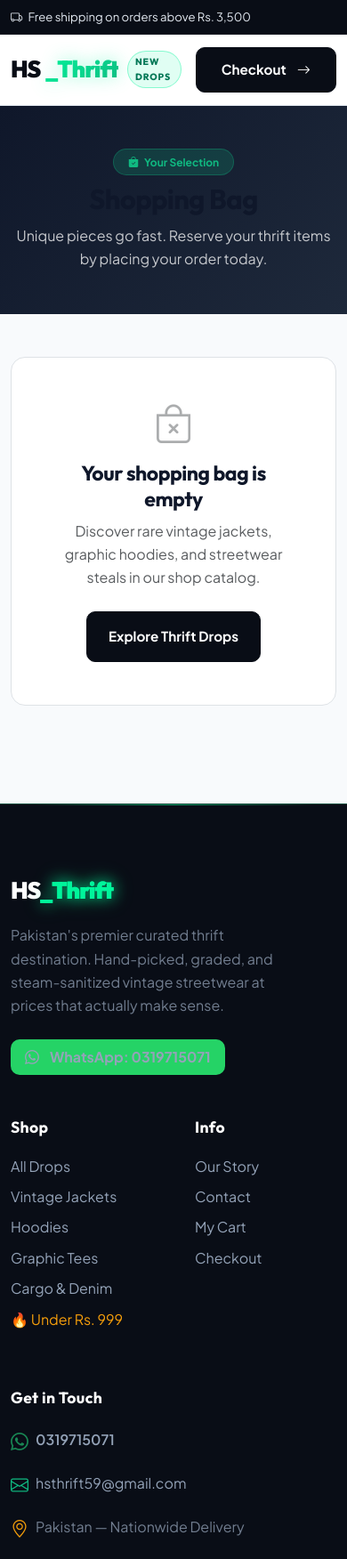
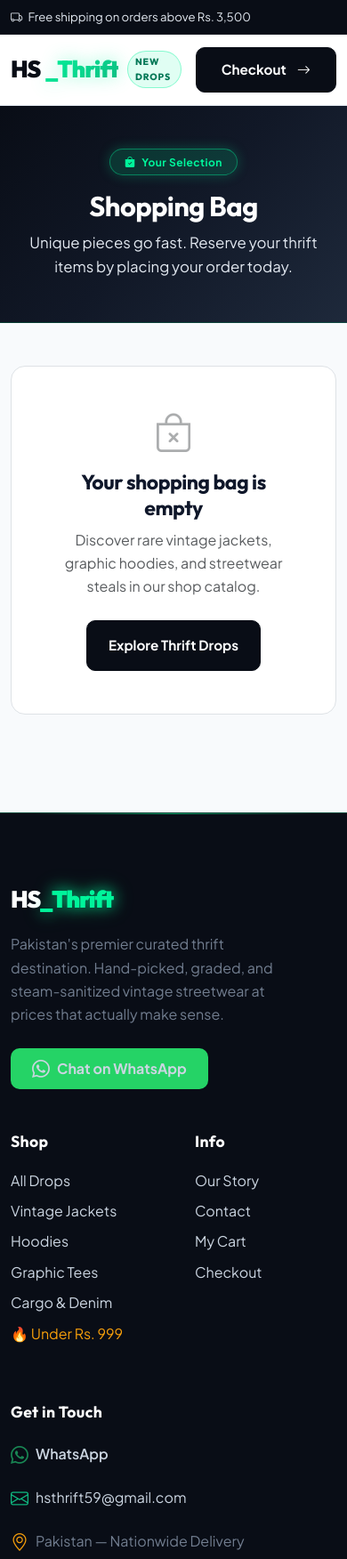
Before and after one commit to Haroon-World/HS_Thrift, a website: page public/cart.html in a window 390 px wide. Shown: the top 1752 px of the page at 89% size. Drawn offline with nearby package versions, Linux system fonts and the light colour scheme; no server answers.

Commit message:
fix: resolve dark heading contrast across site and remove phone number from footers

```diff
--- a/public/cart.html
+++ b/public/cart.html
@@ -23,7 +23,7 @@
   <link rel="stylesheet" href="https://cdn.jsdelivr.net/npm/bootstrap-icons@1.11.3/font/bootstrap-icons.min.css">
 
   <!-- Theme -->
-  <link rel="stylesheet" href="css/luxury-theme.css?v=1.3">
+  <link rel="stylesheet" href="css/luxury-theme.css?v=1.4">
 </head>
 <body>
 
@@ -67,13 +67,13 @@
   </nav>
 
   <!-- Page Header -->
-  <section class="py-5" style="background: linear-gradient(135deg, #0F172A 0%, #1E293B 100%);">
+  <section class="page-header-banner py-5">
     <div class="container text-center text-white">
-      <span class="badge mb-2 px-3 py-2 fw-bold rounded-pill" style="background:rgba(16, 185, 129, 0.2); color:var(--color-emerald-primary); border:1px solid rgba(16,185,129,0.3);">
+      <span class="badge page-header-badge mb-3 px-3 py-2 rounded-pill">
         <i class="bi bi-bag-check-fill me-1"></i> Your Selection
       </span>
-      <h1 class="font-heading fw-black display-5 mb-2">Shopping Bag</h1>
-      <p class="opacity-75 mx-auto mb-0" style="max-width: 500px;">
+      <h1 class="font-heading fw-black display-5 mb-2 text-white">Shopping Bag</h1>
+      <p class="text-white-subtitle mx-auto mb-0" style="max-width: 500px;">
         Unique pieces go fast. Reserve your thrift items by placing your order today.
       </p>
     </div>
@@ -100,8 +100,8 @@
             Pakistan's premier curated thrift destination. Hand-picked, graded, and steam-sanitized vintage streetwear at prices that actually make sense.
           </p>
           <div class="d-flex gap-2">
-            <a href="https://wa.me/92319715071" class="btn btn-whatsapp px-3 py-2 fw-bold">
-              <i class="bi bi-whatsapp me-1"></i> WhatsApp: 0319715071
+            <a href="https://wa.me/92319715071" target="_blank" class="btn btn-whatsapp px-4 py-2 fw-bold d-inline-flex align-items-center gap-2" aria-label="Chat on WhatsApp">
+              <i class="bi bi-whatsapp fs-5"></i> Chat on WhatsApp
             </a>
           </div>
         </div>
@@ -130,7 +130,7 @@
           <ul class="list-unstyled d-flex flex-column gap-3">
             <li class="d-flex align-items-center gap-2">
               <i class="bi bi-whatsapp text-success fs-5"></i>
-              <a href="https://wa.me/92319715071" class="fw-semibold">0319715071</a>
+              <a href="https://wa.me/92319715071" target="_blank" class="fw-semibold">WhatsApp</a>
             </li>
             <li class="d-flex align-items-center gap-2">
               <i class="bi bi-envelope fs-5" style="color:var(--color-emerald-primary);"></i>
--- a/public/css/luxury-theme.css
+++ b/public/css/luxury-theme.css
@@ -39,10 +39,10 @@
   --color-border:           #E2E8F0;
   --color-border-hover:     #CBD5E1;
 
-  /* Text Colors */
+  /* Text Colors — High Contrast WCAG AAA */
   --color-text-main:        #0F172A;
-  --color-text-muted:       #64748B;
-  --color-text-subtle:      #94A3B8;
+  --color-text-muted:       #475569; /* Slate 600: 7.3:1 contrast against white */
+  --color-text-subtle:      #64748B; /* Slate 500: 4.6:1 contrast against white */
 
   /* Legacy Mapping for full drop-in compatibility */
   --bg-ivory:          var(--color-cream-bg);
@@ -130,17 +130,55 @@
 h1, h2, h3, h4, h5, h6,
 .font-heading {
   font-family: var(--font-heading);
-  color: var(--color-text-main);
+  color: inherit; /* Naturally inherits body text or container color (e.g., white in dark banners) */
   font-weight: 700;
   line-height: 1.25;
   letter-spacing: -0.02em;
+}
+
+/* Bulletproof Contrast: Crisp White Headings across all Dark Sections & Banners */
+.text-white,
+.text-white h1, .text-white h2, .text-white h3, .text-white h4, .text-white h5, .text-white h6,
+.text-white .font-heading,
+.bg-dark h1, .bg-dark h2, .bg-dark h3, .bg-dark h4, .bg-dark h5, .bg-dark h6,
+.bg-dark .font-heading,
+.page-header-banner h1, .page-header-banner h2, .page-header-banner h3,
+.page-header-banner .font-heading,
+.footer-section h1, .footer-section h2, .footer-section h3, .footer-section h4, .footer-section h5, .footer-section h6,
+.footer-section .font-heading,
+[data-bs-theme="dark"] h1, [data-bs-theme="dark"] h2, [data-bs-theme="dark"] h3,
+[style*="background: linear-gradient"] h1, [style*="background: linear-gradient"] h2, [style*="background: linear-gradient"] h3,
+[style*="background:linear-gradient"] h1, [style*="background:linear-gradient"] h2, [style*="background:linear-gradient"] h3,
+[style*="background: var(--color-obsidian)"] h1, [style*="background: var(--color-obsidian)"] h2, [style*="background: var(--color-obsidian)"] h3,
+[style*="background:var(--color-obsidian)"] h1, [style*="background:var(--color-obsidian)"] h2, [style*="background:var(--color-obsidian)"] h3 {
+  color: #FFFFFF !important;
+}
+
+/* Page Header Banner & High-Contrast Accents */
+.page-header-banner {
+  background: linear-gradient(135deg, #090D16 0%, #111827 50%, #1E293B 100%) !important;
+  border-bottom: 1px solid rgba(0, 245, 155, 0.2);
+  position: relative;
+}
+.page-header-badge {
+  background: rgba(0, 245, 155, 0.15) !important;
+  color: #00F59B !important;
+  border: 1px solid rgba(0, 245, 155, 0.4) !important;
+  box-shadow: 0 0 14px rgba(0, 245, 155, 0.25);
+  font-weight: 700 !important;
+  letter-spacing: 0.04em;
+}
+.text-white-subtitle {
+  color: #E2E8F0 !important;
+  font-size: 1.05rem;
+  line-height: 1.6;
 }
 
 .font-display { font-family: var(--font-display); }
 .font-body { font-family: var(--font-body); }
 .tagline-script {
   font-family: var(--font-heading);
-  color: var(--color-emerald-primary);
+  color: #047857; /* Emerald 700: 7.1:1 high contrast against white */
   font-weight: 700;
   text-transform: uppercase;
   letter-spacing: 0.1em;
@@ -368,7 +406,7 @@
   font-size: 0.8rem;
   font-weight: 800;
   letter-spacing: 0.1em;
-  color: var(--color-emerald-primary);
+  color: #047857; /* Emerald 700: 7.1:1 contrast */
   display: inline-block;
   margin-bottom: 8px;
 }
@@ -592,7 +630,7 @@
   font-size: 0.75rem;
   font-weight: 800;
   text-transform: uppercase;
-  color: var(--color-emerald-primary);
+  color: #047857; /* Emerald 700: 7.1:1 contrast */
   letter-spacing: 0.06em;
   margin-bottom: 6px;
 }
@@ -847,7 +885,7 @@
   letter-spacing: 0.02em;
 }
 .footer-section a {
-  color: #94A3B8;
+  color: #CBD5E1; /* Slate 300: 13.5:1 contrast against obsidian */
   text-decoration: none;
   transition: color 0.2s ease;
 }
@@ -868,8 +906,9 @@
 .footer-bottom {
   margin-top: 50px;
   padding-top: 24px;
-  border-top: 1px solid rgba(255, 255, 255, 0.08);
+  border-top: 1px solid rgba(255, 255, 255, 0.12);
   font-size: 0.85rem;
+  color: #94A3B8;
 }
 
 /* ── Responsive Fixes ─────────────────────────────────────── */
--- a/public/js/app.js
+++ b/public/js/app.js
@@ -499,7 +499,7 @@
       <div class="collection-card-content">
         <div class="collection-card-tag">Browse Collection</div>
         <div class="collection-card-title">${cat.name}</div>
-        <div style="color: rgba(255,255,255,0.7); font-size:0.875rem; margin-top:4px;">${cat.description ? cat.description.substring(0, 55) + '...' : ''}</div>
+        <div style="color: #E2E8F0; font-size:0.875rem; margin-top:4px;">${cat.description ? cat.description.substring(0, 55) + '...' : ''}</div>
       </div>
     </a>
   `;
```
Also changed, not shown: public/about.html (+8 -8 lines), public/checkout.html (+4 -4 lines), public/contact.html (+8 -8 lines), public/index.html (+10 -10 lines), public/product.html (+4 -4 lines), public/shop.html (+9 -9 lines).
